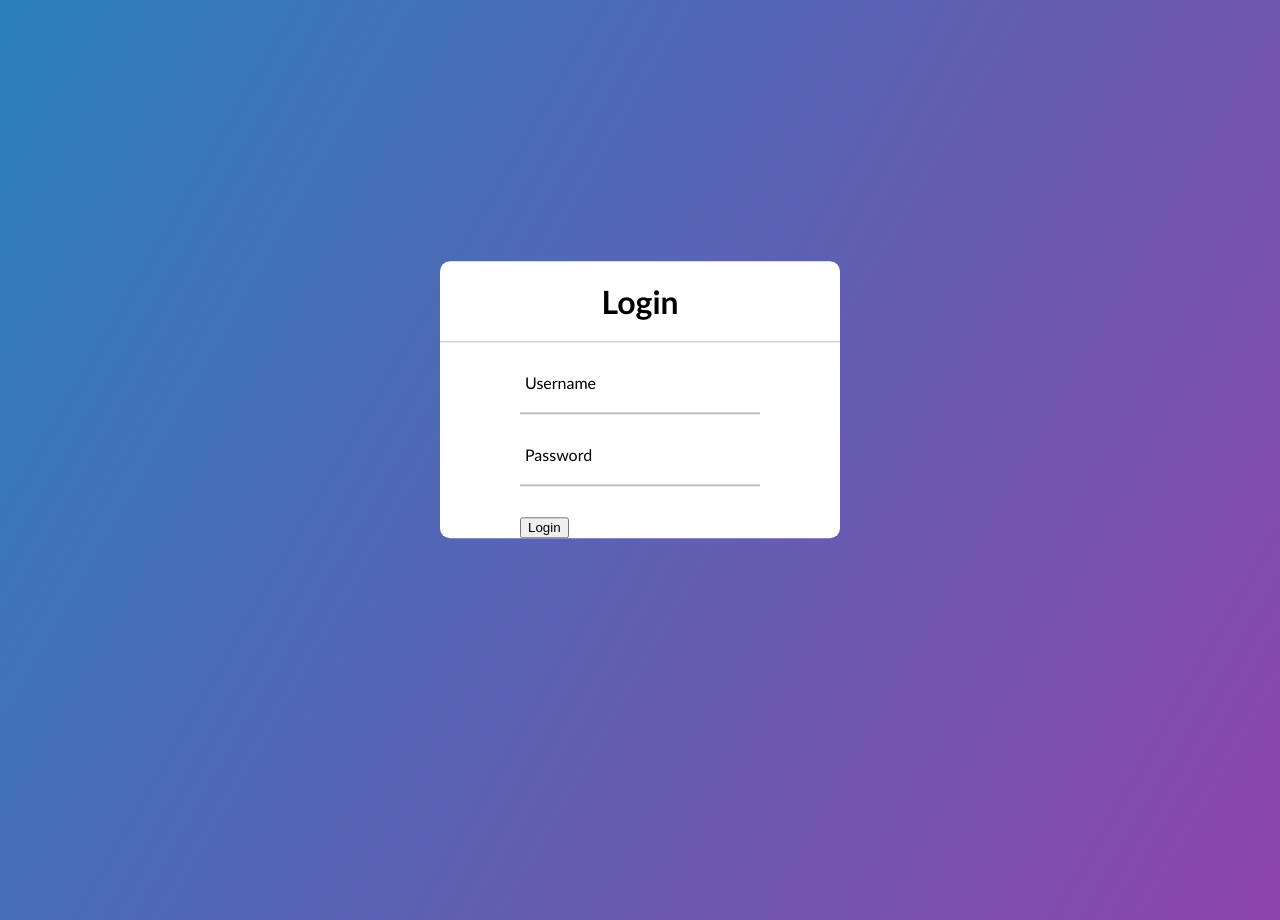
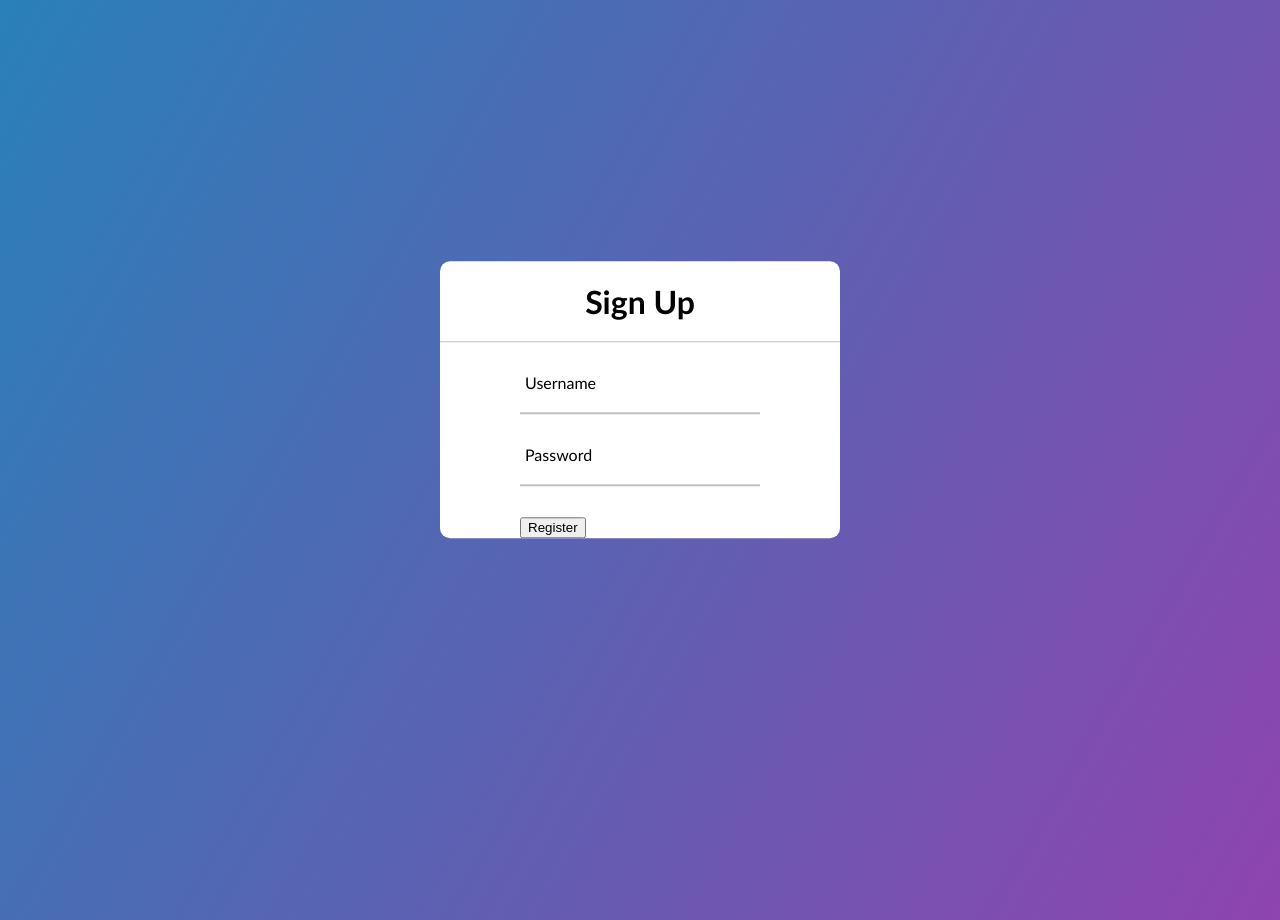
Before and after one commit to vatsalgoyal44/IITASC, a React (Create React App) app in the folder client/: page /signup in a window 1280 px wide. Built offline with nearby package versions, Linux system fonts and the light colour scheme.

Commit message:
authentication completed

```diff
--- a/client/src/App.js
+++ b/client/src/App.js
@@ -1,12 +1,19 @@
 import logo from './logo.svg';
 import './App.css';
-import LoginForm from './Components/loginForm'
+import LoginForm from './Components/pages/loginForm';
+import SignUpForm from './Components/pages/signUp';
+import { BrowserRouter, Routes, Route } from "react-router-dom";
+
 
 function App() {
   return (
-    <div >
-      <LoginForm />
-    </div>
+    <BrowserRouter>
+      <Routes >
+        <Route path="/login" element={<LoginForm />}/>
+        <Route path="/signup" element={<SignUpForm />}/>
+        {/* </Route> */}
+      </Routes>
+    </BrowserRouter>
   );
 }
 
--- a/client/src/Components/loginForm.js
+++ b/client/src/Components/pages/loginForm.js
@@ -40,6 +40,7 @@ const LoginForm = () => {
         </div>
 
         <button type = "submit">Login</button>
+        <button type = "button">Sign Up</button>
       </form>
       </div>
     </div>
--- /dev/null
+++ b/client/src/Components/pages/signUp.js
@@ -0,0 +1,51 @@
+import React, { useState } from "react";
+import "./login.css";
+
+const SignUpForm = () => {
+  const [username, setUsername] = useState("");
+  const [password, setPassword] = useState("");
+
+  function validateForm() {
+    return username.length > 0 && password.length > 0;
+  }
+
+  function handleSubmit(event) {
+    if(validateForm()){
+
+    }
+  }
+
+  return (
+    <div class="LoginForm">
+      <div class="center">
+      <h1 class>Sign Up</h1>
+      <form method="post">
+        <div class="textfield">
+          <input type="text" name="username" id="username" autoComplete="off" value={username} onChange={(e) => setUsername(e.target.value)}/>
+
+          <label htmlFor="username">
+            <span class="content-name">
+              Username
+            </span>
+          </label>
+
+        </div>
+        <div class="textfield">
+          <input type="password" name="password" id="password" autoComplete="off" value={password} onChange={(e) => setPassword(e.target.value)}/>
+
+          <label htmlFor="password">
+            <span class="content-name">
+              Password
+            </span>
+          </label>
+
+        </div>
+
+        <button type = "submit" onClick={handleSubmit}>Register</button>
+      </form>
+      </div>
+    </div>
+  );
+}
+
+export default SignUpForm;
```
Also changed, not shown: client/src/Components/pages/login.css (renamed from client/src/Components/login.css), 2 other files (tests, documents, lock files or other folders).
